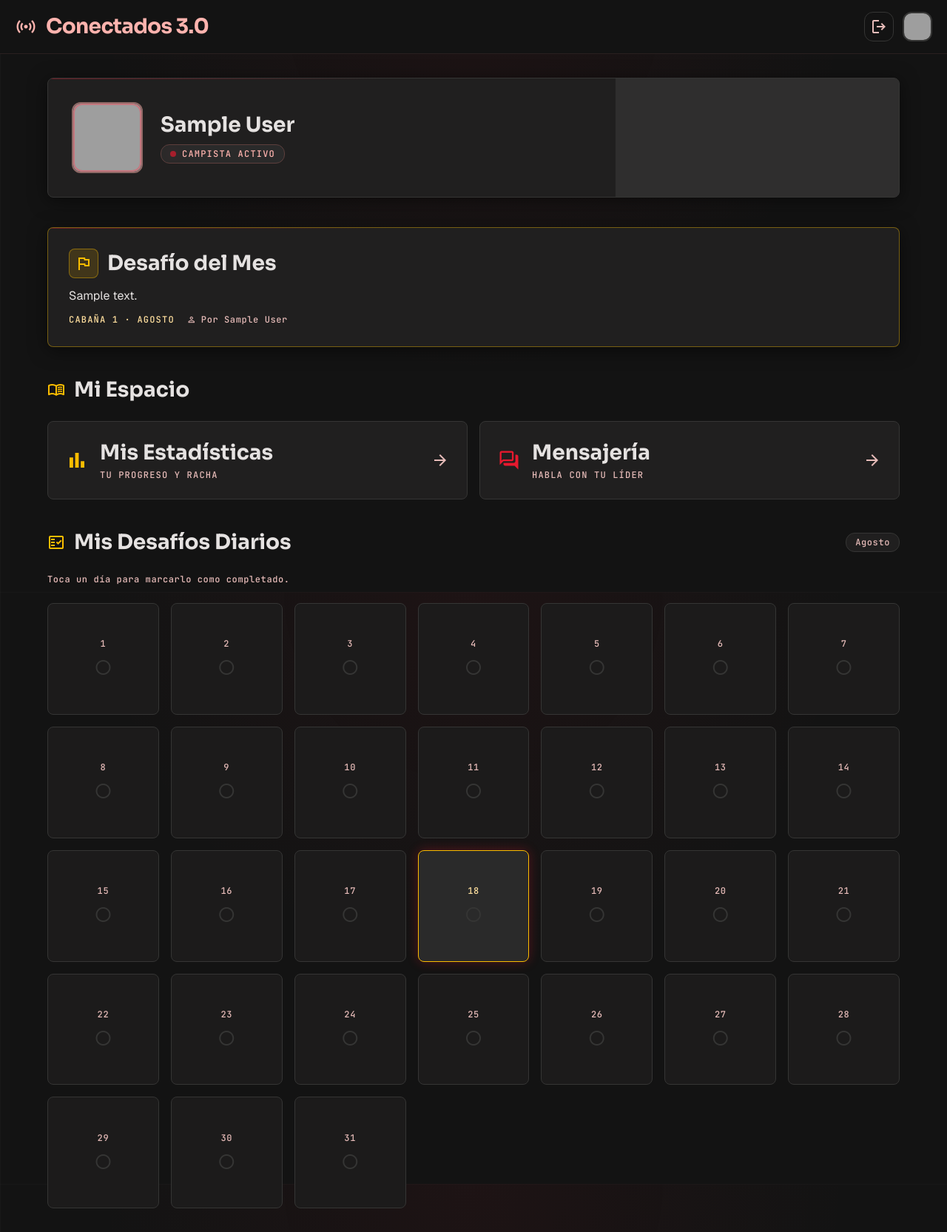
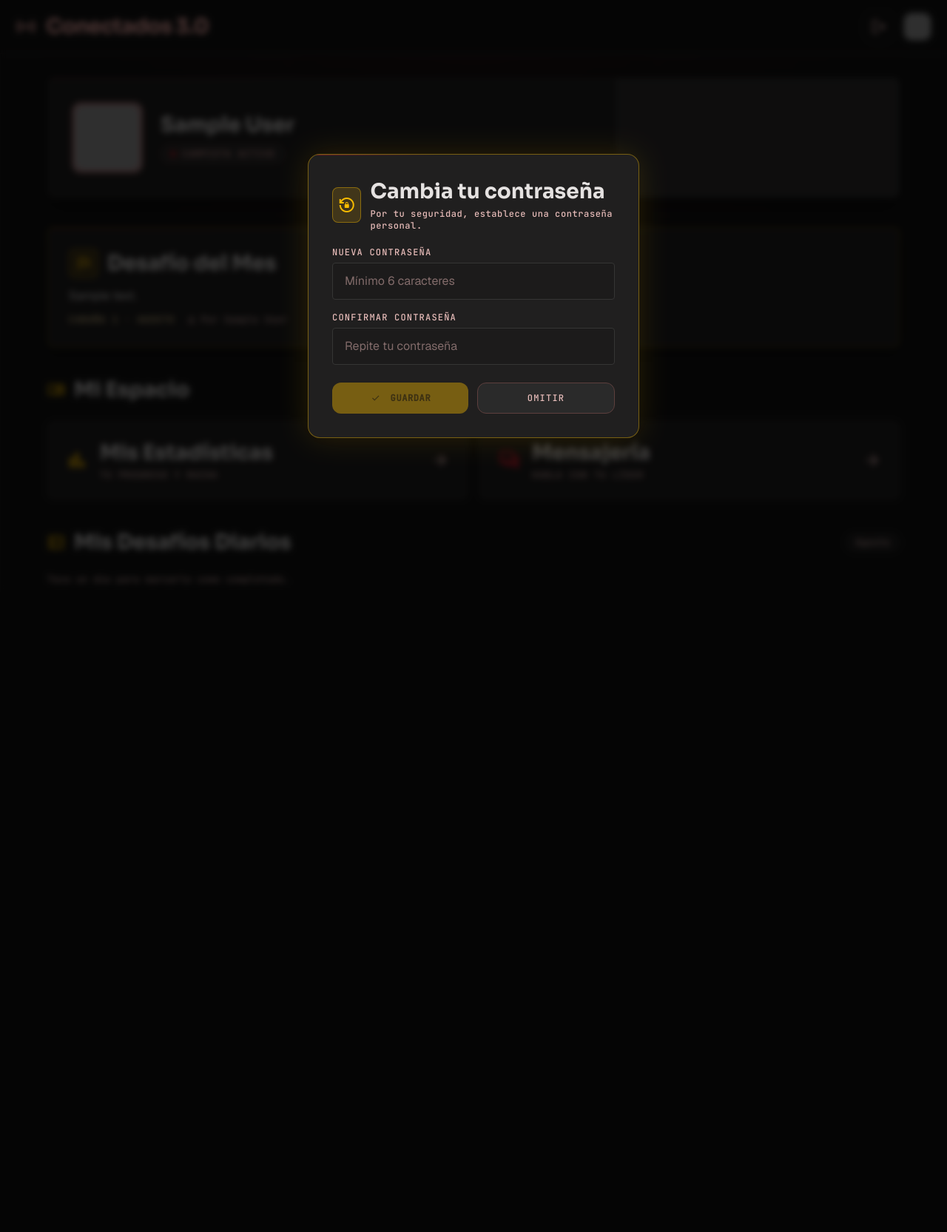
Before and after one commit to alfonsoolavarria/conectados, a Django app: page / in a window 1280 px wide. Shown: the whole page at 74% size. After the commit the page ends 788 px from the top, so only its background shows below. Run offline with Django 5.2, Linux system fonts and the light colour scheme; a user stored in the database is signed in; tables that the repository leaves empty hold one stand-in row (values such as "Sample post"); some libraries are stand-ins or nearby versions; grey boxes are pictures that could not be loaded.

Commit message:
Desafíos diarios colapsable para líderes + modal de cambio de contraseña tras login QR

```diff
--- a/conectados/settings.py
+++ b/conectados/settings.py
@@ -69,6 +69,7 @@ TEMPLATES = [
                 'django.template.context_processors.request',
                 'django.contrib.auth.context_processors.auth',
                 'django.contrib.messages.context_processors.messages',
+                'core.context_processors.must_change_password_context',
             ],
         },
     },
--- /dev/null
+++ b/core/context_processors.py
@@ -0,0 +1,7 @@
+def must_change_password_context(request):
+    if not request.user.is_authenticated:
+        return {}
+    member = getattr(request.user, "member", None)
+    if member is not None and member.must_change_password:
+        return {"show_password_modal": True}
+    return {}
--- a/core/views.py
+++ b/core/views.py
@@ -48,9 +48,6 @@ class CustomLoginView(LoginView):
         return initial
 
     def get_success_url(self):
-        member = getattr(self.request.user, "member", None)
-        if member is not None and member.must_change_password:
-            return reverse("cambiar_contrasena")
         return reverse("home")
 
 
--- a/templates/base.html
+++ b/templates/base.html
@@ -160,4 +160,48 @@
 </div>
 </nav>
 {% endblock bottom_nav %}
+{% if show_password_modal %}
+<!-- Modal Cambio de Contraseña -->
+<div id="pw-modal" class="fixed inset-0 z-[100] flex items-center justify-center bg-black/70 backdrop-blur-sm px-4">
+<div class="bg-surface-container border border-secondary-container/40 rounded-2xl p-6 md:p-8 w-full max-w-md shadow-[0_0_40px_rgba(250,189,0,0.15)] relative overflow-hidden">
+<div class="circuit-line"></div>
+<div class="relative z-10 flex flex-col gap-5">
+<div class="flex items-center gap-3">
+<span class="w-12 h-12 rounded-xl bg-secondary-container/15 border border-secondary-container/40 flex items-center justify-center">
+<span class="material-symbols-outlined text-secondary-container text-2xl">lock_reset</span>
+</span>
+<div>
+<h2 class="font-headline-lg-mobile text-headline-lg-mobile text-on-surface">Cambia tu contraseña</h2>
+<p class="font-label-sm text-label-sm text-on-surface-variant mt-1">Por tu seguridad, establece una contraseña personal.</p>
+</div>
+</div>
+<form method="post" action="{% url 'cambiar_contrasena' %}" class="flex flex-col gap-4">
+{% csrf_token %}
+<div class="flex flex-col gap-1.5">
+<label for="modal-new-pw" class="font-label-sm text-label-sm text-on-surface-variant uppercase tracking-widest">Nueva contraseña</label>
+<input id="modal-new-pw" type="password" name="new_password" required minlength="6" autocomplete="new-password" class="w-full bg-surface-container-low border border-surface-variant rounded-lg px-4 py-3 font-body-md text-body-md text-on-surface placeholder:text-on-surface-variant/50 focus:border-secondary-container focus:outline-none focus:ring-1 focus:ring-secondary-container/50 transition-colors" placeholder="Mínimo 6 caracteres"/>
+</div>
+<div class="flex flex-col gap-1.5">
+<label for="modal-confirm-pw" class="font-label-sm text-label-sm text-on-surface-variant uppercase tracking-widest">Confirmar contraseña</label>
+<input id="modal-confirm-pw" type="password" required minlength="6" autocomplete="new-password" class="w-full bg-surface-container-low border border-surface-variant rounded-lg px-4 py-3 font-body-md text-body-md text-on-surface placeholder:text-on-surface-variant/50 focus:border-secondary-container focus:outline-none focus:ring-1 focus:ring-secondary-container/50 transition-colors" placeholder="Repite tu contraseña" oninput="document.getElementById('pw-submit').disabled = this.value !== document.getElementById('modal-new-pw').value"/>
+</div>
+<div class="flex gap-3 mt-2">
+<button type="submit" id="pw-submit" disabled class="flex-1 bg-secondary-container text-on-secondary-container font-label-sm text-label-sm font-bold uppercase tracking-wider rounded-full px-4 py-3 hover:shadow-[0_0_20px_rgba(250,189,0,0.3)] active:scale-95 transition-all duration-200 disabled:opacity-40 disabled:cursor-not-allowed disabled:hover:shadow-none">
+<span class="material-symbols-outlined text-[16px] align-middle mr-1">check</span> Guardar
+</button>
+<a href="{% url 'home' %}" class="flex-1 bg-surface-container-high border border-outline-variant rounded-full px-4 py-3 font-label-sm text-label-sm text-on-surface-variant uppercase tracking-widest text-center hover:border-on-surface-variant transition-colors active:scale-95 transition-transform">
+Omitir
+</a>
+</div>
+</form>
+</div>
+</div>
+</div>
+<script>
+document.addEventListener('DOMContentLoaded', function() {
+    var modal = document.getElementById('pw-modal');
+    if (modal) modal.style.display = 'flex';
+});
+</script>
+{% endif %}
 </body></html>
```
Also changed, not shown: templates/lideres.html (+19 -7 lines).
